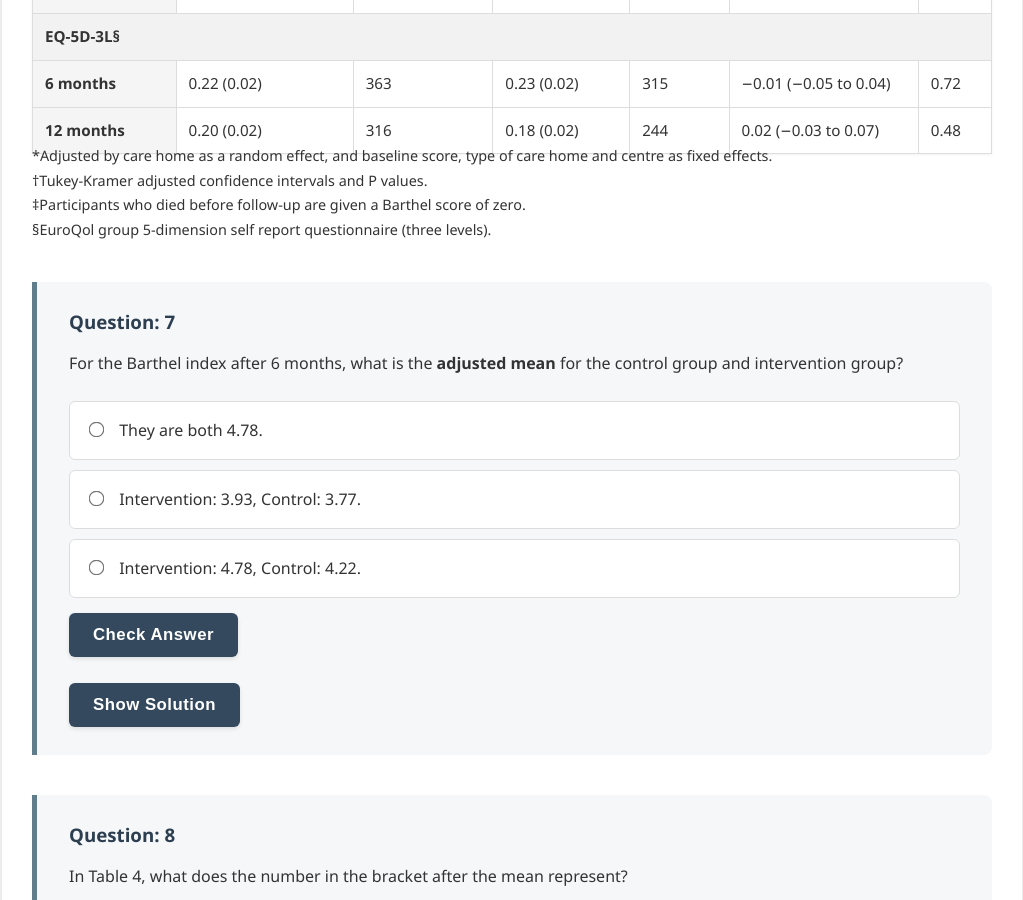
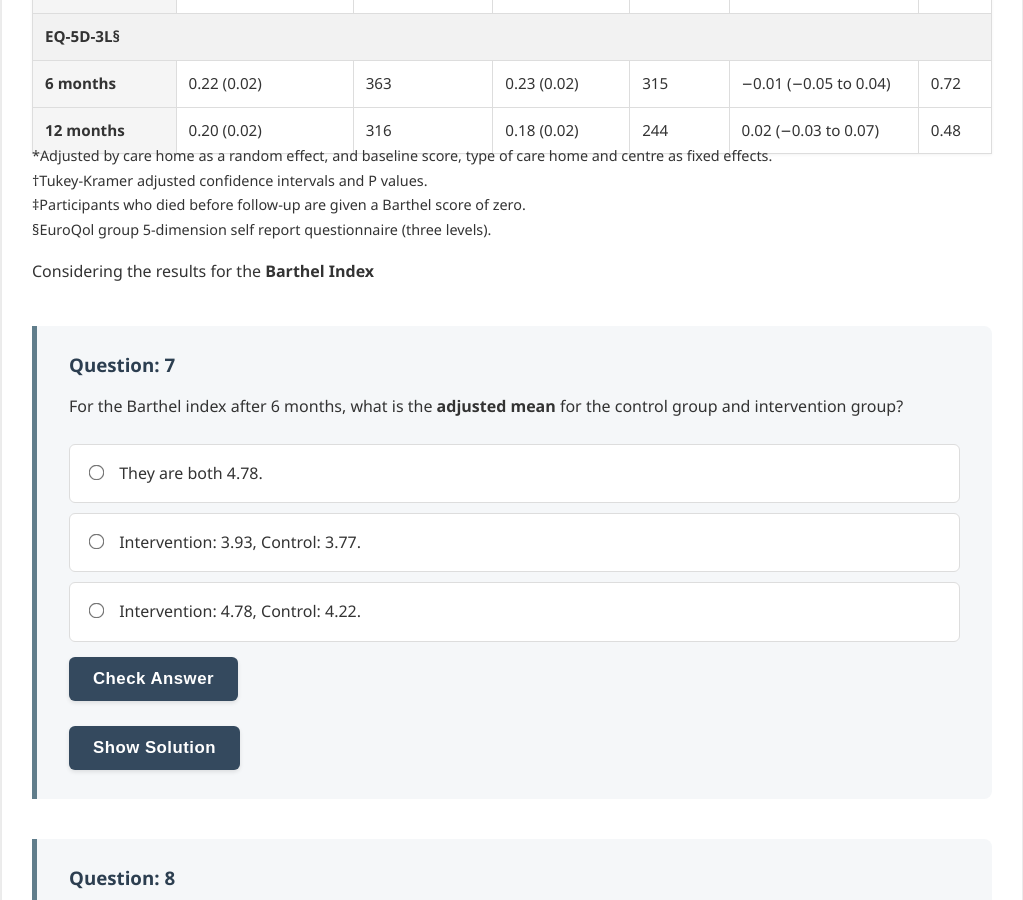
Before and after one commit to probe973/hsc-7056x, a Jekyll site: the page built from papers/sackley.md, in a window 1280 px wide and 900 px high, scrolled down 4167 px. Shown: the whole window, without its empty margins (128-1151 px from the left). Built offline with Jekyll 4.4.1, drawn with Linux system fonts in a browser that asks for light colours.

Commit message:
Update sackley.md

```diff
--- a/papers/sackley.md
+++ b/papers/sackley.md
@@ -233,6 +233,8 @@ This workshop uses data from the research paper: *“An occupational therapy int
 §EuroQol group 5-dimension self report questionnaire (three levels).
 </p>
 
+Considering the results for the **Barthel Index**
+
 {% include question_multiple_choice.html
     id="s_q7"
     title="7"
```
